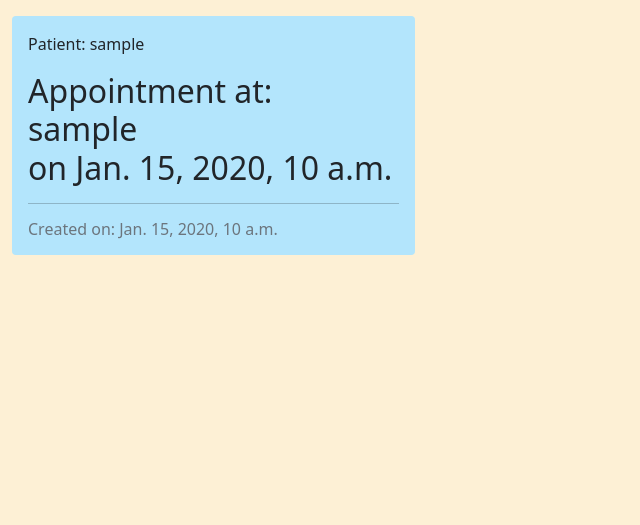
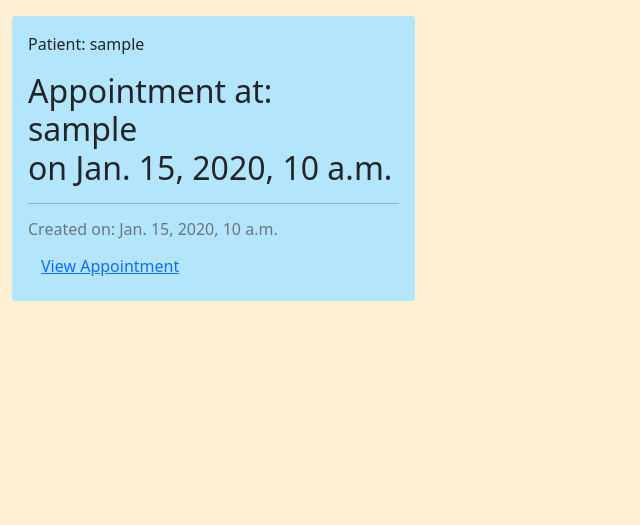
Before and after one commit to anchvo/pp4_django_project, a Django app: page / in a window 1280 px wide. Shown: the part 56-581 px from the top of the page, without its empty margins (0-640 px from the left). Run offline with Django 4.2, Linux system fonts and the light colour scheme; tables that the repository leaves empty hold one stand-in row (values such as "Sample post"); some libraries are stand-ins or nearby versions.

Commit message:
Add view_appointment template and view

```diff
--- a/doctor_appointments/templates/doctor_appointments/index.html
+++ b/doctor_appointments/templates/doctor_appointments/index.html
@@ -1,14 +1,11 @@
 <!-- Set up as main home page -->
 <!-- Extending generic content from base template (Navbar & Footer) -->
-{% extends "base.html" %}
+{% extends "base.html" %} {% block content %}
 
-{% block content %}
-
-<!-- index.html content starts here -->
+<!-- Main content starts here -->
 <div class="container-fluid">
   <div class="row">
-
-        <!-- Blog Entries Column -->
+    <!-- Appointments Column -->
     <div class="col-12 mt-3 left">
       <div class="row">
         {% for appointment in object_list %}
@@ -16,28 +13,36 @@
           <div class="card mb-4">
             <div class="card-body">
               <p class="patient">Patient: {{ appointment.patient }}</p>
-                                <h2 class="card-title">Appointment at: <br> {{ appointment.doctor }} <br> on {{ appointment.appointment_date}}</h2>
-                            </a>
+              <h2 class="card-title">
+                Appointment at: <br />
+                {{ appointment.doctor }} <br />
+                on {{ appointment.appointment_date}}
+              </h2>
               <hr />
-                            <p class="card-text text-muted h6">Created on: {{ appointment.created_on}}
+              <p class="card-text text-muted h6">
+                Created on: {{ appointment.created_on}}
               </p>
+              <button type="button" class="btn">
+              <a
+                href="'{% url 'view_appointment' appointment_id=appointment.pk %}'"
+                >View Appointment</a></button>
             </div>
           </div>
         </div>
         {% if forloop.counter|divisibleby:3 %}
       </div>
-            <div class="row">
-                {% endif %}
-                {% endfor %}
-
-            </div>
+      <div class="row">{% endif %} {% endfor %}</div>
     </div>
   </div>
   {% if is_paginated %}
   <nav aria-label="Page navigation">
     <ul class="pagination justify-content-center">
       {% if page_obj.has_next %}
-            <li><a href="?page={{ page_obj.next_page_number }}" class="page-link"> MORE APPOINTMENTS &raquo;</a></li>
+      <li>
+        <a href="?page={{ page_obj.next_page_number }}" class="page-link">
+          MORE APPOINTMENTS &raquo;</a
+        >
+      </li>
       {% endif %}
     </ul>
   </nav>
--- a/doctor_appointments/urls.py
+++ b/doctor_appointments/urls.py
@@ -4,4 +4,5 @@ from django.urls import path
 
 urlpatterns = [
     path('', views.AppointmentList.as_view(), name='home'),
+    path('<int:appointment_id>/', views.view_appointment, name='view_appointment'),
 ]
--- a/doctor_appointments/views.py
+++ b/doctor_appointments/views.py
@@ -8,3 +8,14 @@ class AppointmentList(generic.ListView):
     queryset = Appointment.objects.all()
     template_name = "doctor_appointments/index.html"
     paginate_by = 6
+
+
+def view_appointment(request, appointment_id):
+    queryset = Appointment.objects.all()
+    appointment = get_object_or_404(queryset, appointment_id=appointment_id)
+
+    return render(
+        request,
+        "doctor_appointments/view_appointment.html",
+        {"appointment": appointment}
+    )
```
Also changed, not shown: doctor_appointments/templates/doctor_appointments/view_appointment.html (added, +37 -0 lines). Lines whose indentation alone changed are shown as unchanged.
